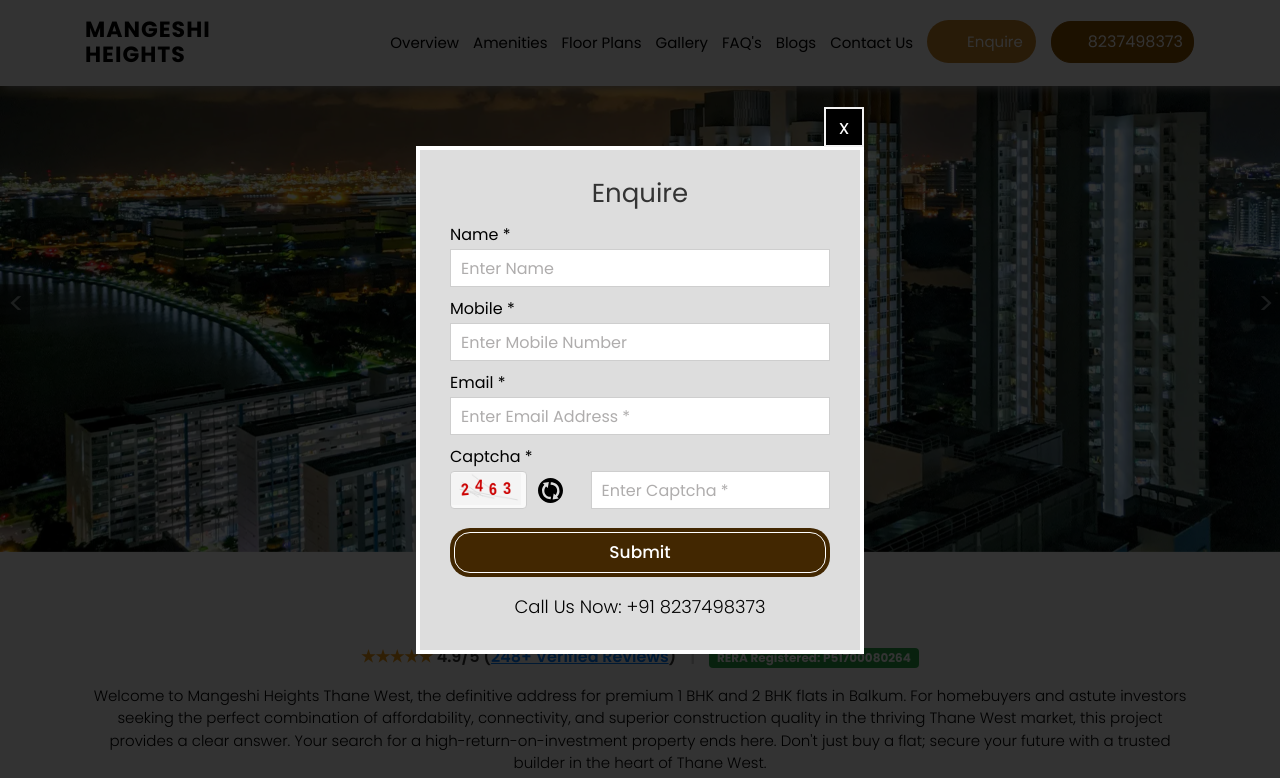
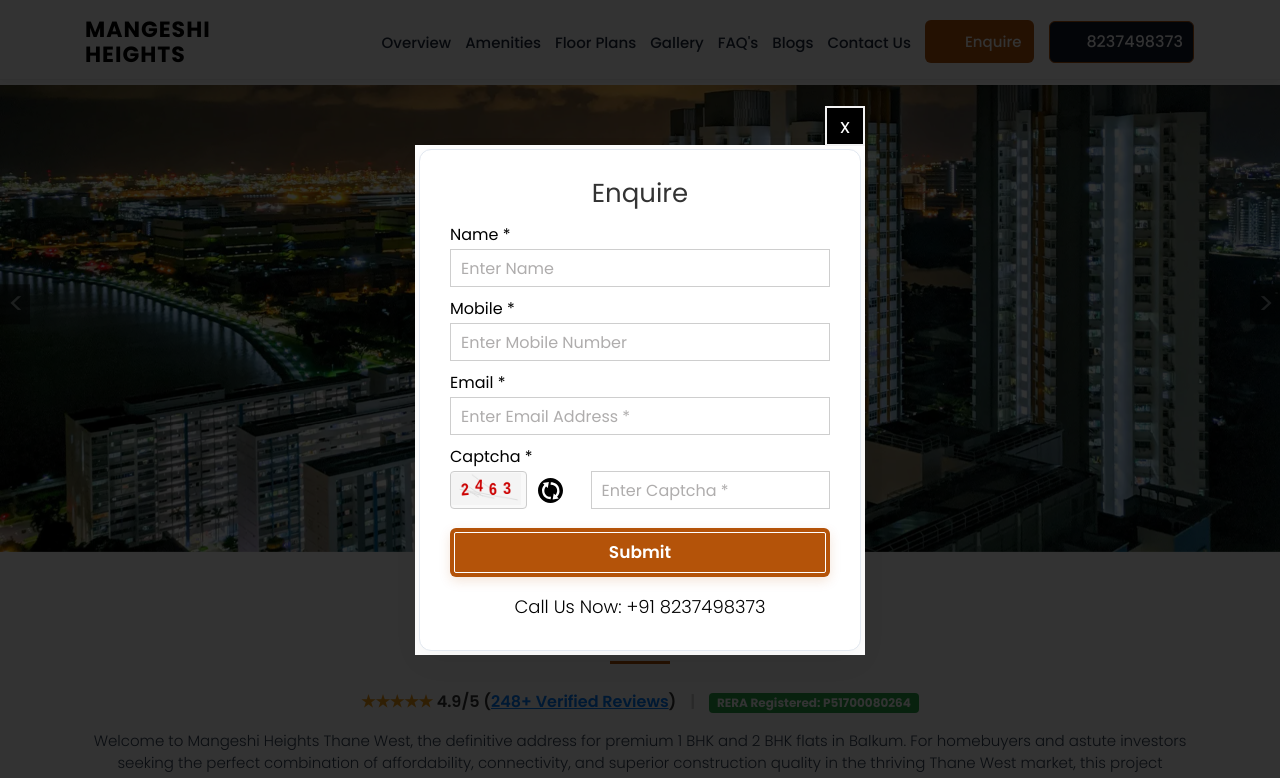
Before and after one commit to javheri80-ux/mangeshiheights, a plain HTML site: page index.html in a window 1280 px wide. Both pictures are taken after a click on the item "Enquire". Shown: the top 778 px of the page. Drawn offline with nearby package versions, Linux system fonts and the light colour scheme.

Commit message:
Restructured section layout and re-themed website using a premium Dark Slate and Gold color scheme

```diff
--- a/index.html
+++ b/index.html
@@ -24,6 +24,7 @@
     <link href="projects/mangeshi-heights/css/style.css?v=3" rel="stylesheet">
     <link href="projects/mangeshi-heights/css/youtube.css" rel="stylesheet">
     <link rel="stylesheet" href="projects/mangeshi-heights/css/demo-style.css">
+    <link rel="stylesheet" href="projects/mangeshi-heights/css/theme-custom.css">
     <link rel="canonical" href="https://mangeshiheights.in/" />
     <meta name="robots" content="index, follow">
 
@@ -478,57 +479,6 @@
             </div>
         </section>
         <!-- Proximity section end here  -->
-
-        <!-- Floor Plans section starts here  -->
-        <section class="feature-bx bg-gray" id="floor-plans">
-            <div class="container">
-                <div class="main-bx-icons d-flex align-items-center">
-                    <div class="amenit-box-left">
-                        <h2 class="heading black text-left">Mangeshi Heights Balkum: Floor Plan, Carpet Area & Exclusive Pricing Details  </h2>
-                        <p class="">Mangeshi Heights Balkum offers meticulously planned floor plan designs, maximizing space utilization for a comfortable life. Every flat offers a superior carpet area efficiency, providing more usable space for your family. The transparent pricing and construction updates make this project an attractive transaction opportunity.</p>
-                    </div>
-                    <div class="amenit-box-right">
-                        <div class="main-div-1">
-                            <!-- <div class="text-center bhk"><b>Configuration And Price Table</b></div> -->
-                            <table>
-                                <tbody>
-                                    <tr style="height:50px">
-                                        <th>Config.</th>
-                                        <th>Carpet</th>
-                                        <th>Price</th>
-                                        <th>ENQUIRE NOW</th>
-                                    </tr>
-                                    <tr>
-                                        <td>1 BHK</td>
-                                        <td>536 SqFt</td>
-                                        <td>₹ 96 Lacs+ </td>
-                                        <td class="md-trigger" id="mdd-trigger"><a href="" class="tab-call">Call Us</a></td>
-                                    </tr>
-                                    <tr>
-                                        <td>2 BHK</td>
-                                        <td>741 & 756 SqFt</td>
-                                        <td>₹ 1.33 Cr+ & ₹ 1.36 Cr+</td>
-                                        <td class="md-trigger" id="mdd-trigger"><a href="" class="tab-call">Call Us</a></td>
-                                    </tr>
-                                </tbody>
-                            </table>
-                        </div>
-                    </div>
-                </div>
-                <div class="floor-plans-images text-center">
-                    <div class="div-floor"><img src="projects/mangeshi-heights/images/floor-plan/mangeshi-heights-floor-plan-1.webp" alt="Mangeshi Heights Thane West Floor Plan" title="Mangeshi Heights Thane West Floor Plan"> </div>
-                    <div class="div-floor"><img src="projects/mangeshi-heights/images/floor-plan/mangeshi-heights-floor-plan-2.webp" alt="Mangeshi Heights Thane West Floor Plan" title="Mangeshi Heights Thane West Floor Plan"> </div>
-                    <div class="div-floor"><img src="projects/mangeshi-heights/images/floor-plan/mangeshi-heights-floor-plan-3.webp" alt="Mangeshi Heights Thane West Floor Plan" title="Mangeshi Heights Thane West Floor Plan"> </div>
-                    <div class="div-floor"><img src="projects/mangeshi-heights/images/floor-plan/mangeshi-heights-floor-plan-4.webp" alt="Mangeshi Thane Floor Plan" title="Mangeshi Thane Floor Plan"> </div>
-                </div>
-
-                <div class="notee"><b>Note: </b>Price & availability might vary. Contact Sales Office +91 8237498373.</div>
-                <div class="btn-main-bx">
-                    <div class="button"><a href="" class="read-more md-trigger" id="md-trigger">Sample Flat Video</a></div>
-                </div>
-            </div>
-        </section>
-        <!-- Floor Plans section ends here  -->
          <!--gallery section starts here!-->
         <section id="gallery" class="bg-red">
             <div class="container">
--- /dev/null
+++ b/projects/mangeshi-heights/css/theme-custom.css
@@ -0,0 +1,220 @@
+/* Custom Theme for Mangeshi Heights - Premium Dark Slate & Gold */
+@import url('https://fonts.googleapis.com/css2?family=Outfit:wght@300;400;500;600;700;800&display=swap');
+
+body {
+    font-family: 'Poppins', sans-serif;
+    color: #334155;
+    background-color: #ffffff;
+}
+
+h1, h2, h3, h4, h5, h6, .heading {
+    font-family: 'Outfit', sans-serif !important;
+}
+
+/* Header & Logo styling */
+#header {
+    background: rgba(255, 255, 255, 0.95) !important;
+    backdrop-filter: blur(10px);
+    border-bottom: 1px solid rgba(0, 0, 0, 0.05);
+    box-shadow: 0 2px 10px rgba(0,0,0,0.02) !important;
+    height: 80px !important;
+}
+#header.header-scrolled {
+    background: #ffffff !important;
+    box-shadow: 0 4px 20px rgba(0, 0, 0, 0.05) !important;
+}
+.logo-text {
+    color: #0f172a !important;
+    font-family: 'Outfit', sans-serif !important;
+    font-size: 24px !important;
+    font-weight: 800 !important;
+    letter-spacing: 0.5px !important;
+}
+
+/* Navigation overrides */
+.main-nav ul li a {
+    color: #1e293b !important;
+    font-weight: 500 !important;
+}
+.main-nav ul li a:hover,
+.main-nav ul li.active a {
+    color: #b45309 !important;
+}
+.main-nav ul li.enquire-btn a,
+header#header.fixed-top .main-nav ul li.contact a {
+    background: #b45309 !important;
+    color: #fff !important;
+    border-radius: 6px !important;
+}
+header#header.fixed-top ul li.btn a {
+    background-color: #0f172a !important;
+    border: 1px solid #b45309 !important;
+    color: #fff !important;
+    border-radius: 6px !important;
+}
+
+/* Page Section Background Alternation */
+#overview {
+    background: #ffffff !important;
+    padding: 60px 0 !important;
+}
+#floor-plans {
+    background: #f8fafc !important;
+    padding: 60px 0 !important;
+}
+#amenities {
+    background: #0f172a !important;
+    padding: 60px 0 !important;
+    color: #ffffff !important;
+}
+#demo {
+    background: #f8fafc !important;
+    padding: 60px 0 !important;
+}
+#gallery {
+    background: #0f172a !important;
+    padding: 60px 0 !important;
+    color: #ffffff !important;
+}
+#blogs {
+    background: #ffffff !important;
+    padding: 60px 0 !important;
+}
+#location {
+    background: #f8fafc !important;
+    padding: 60px 0 !important;
+}
+
+/* Text color adjustments */
+.black, .para-center {
+    color: #334155 !important;
+}
+#amenities .white,
+#gallery .black,
+#gallery p,
+#amenities p {
+    color: #f1f5f9 !important;
+}
+#amenities h2,
+#gallery h2 {
+    color: #ffffff !important;
+}
+
+/* Headings styling */
+.heading {
+    color: #0f172a !important;
+    font-weight: 700 !important;
+    position: relative;
+    padding-bottom: 15px;
+    margin-bottom: 25px;
+}
+.heading::after {
+    content: "";
+    position: absolute;
+    bottom: 0;
+    left: 50%;
+    transform: translateX(-50%);
+    width: 60px;
+    height: 3px;
+    background-color: #b45309;
+}
+#amenities h2::after,
+#gallery h2::after {
+    background-color: #d97706;
+}
+
+/* Buttons and Links */
+.read-more,
+.btn-danger,
+.submit_box input[type="submit"] {
+    background-color: #b45309 !important;
+    color: #ffffff !important;
+    border: none !important;
+    border-radius: 6px !important;
+    padding: 10px 24px !important;
+    font-weight: 600 !important;
+    box-shadow: 0 4px 12px rgba(180, 83, 9, 0.15) !important;
+    transition: all 0.3s ease !important;
+}
+.read-more:hover,
+.btn-danger:hover,
+.submit_box input[type="submit"]:hover {
+    background-color: #0f172a !important;
+    box-shadow: 0 4px 12px rgba(15, 23, 42, 0.15) !important;
+}
+
+/* Cube highlights and lists */
+.cube-bx {
+    background: #ffffff !important;
+    border: 1px solid #e2e8f0 !important;
+    border-radius: 8px !important;
+    box-shadow: 0 4px 6px rgba(0,0,0,0.01) !important;
+    transition: all 0.3s ease;
+}
+.cube-bx:hover {
+    transform: translateY(-3px);
+    box-shadow: 0 8px 15px rgba(0,0,0,0.04) !important;
+    border-color: #cbd5e1 !important;
+}
+.title-info {
+    color: #64748b !important;
+}
+.sub-info {
+    color: #0f172a !important;
+    font-weight: 600 !important;
+}
+
+/* Bullet list overrides */
+.coler ul li {
+    background: url(../images/icon/mangeshi-heights-balkum-01.svg) no-repeat left 4px !important;
+    background-size: 18px !important;
+    padding-left: 28px !important;
+    color: #f1f5f9 !important;
+}
+.proxi-list-0 ul li {
+    background: url(../images/icon/mangeshi-heights-balkum-11.svg) no-repeat left 4px !important;
+    background-size: 16px !important;
+    padding-left: 28px !important;
+    color: #334155 !important;
+}
+
+/* Table styling */
+.main-div-1 table {
+    border-radius: 8px;
+    overflow: hidden;
+    box-shadow: 0 4px 15px rgba(0, 0, 0, 0.03);
+    border: 1px solid #e2e8f0;
+}
+.main-div-1 th {
+    background: #0f172a !important;
+    color: #ffffff !important;
+    font-family: 'Outfit', sans-serif;
+    font-weight: 600;
+}
+.main-div-1 td {
+    background: #ffffff;
+    color: #334155;
+    border-bottom: 1px solid #e2e8f0;
+}
+
+/* Footer styling */
+div#footer {
+    background: #0b0f19 !important;
+    border-top: 1px solid rgba(255, 255, 255, 0.05);
+    padding: 30px 0 !important;
+}
+.foooter-links {
+    background: #0f172a !important;
+}
+.footer-div {
+    background: #0f172a !important;
+}
+
+/* Capture forms */
+.form_wrap {
+    background: #ffffff !important;
+    border-radius: 12px !important;
+    box-shadow: 0 10px 30px rgba(0,0,0,0.05) !important;
+    border: 1px solid #e2e8f0 !important;
+    overflow: hidden;
+}
```
Also changed, not shown: blog-1.html (+1 -0 lines), blog-2.html (+1 -0 lines), blog-3.html (+1 -0 lines), blog.html (+1 -0 lines), disclaimer.html (+1 -0 lines), privacy-policy.html (+1 -0 lines), terms-and-conditions.html (+1 -0 lines), thankyou.html (+1 -0 lines), 1 other file.
